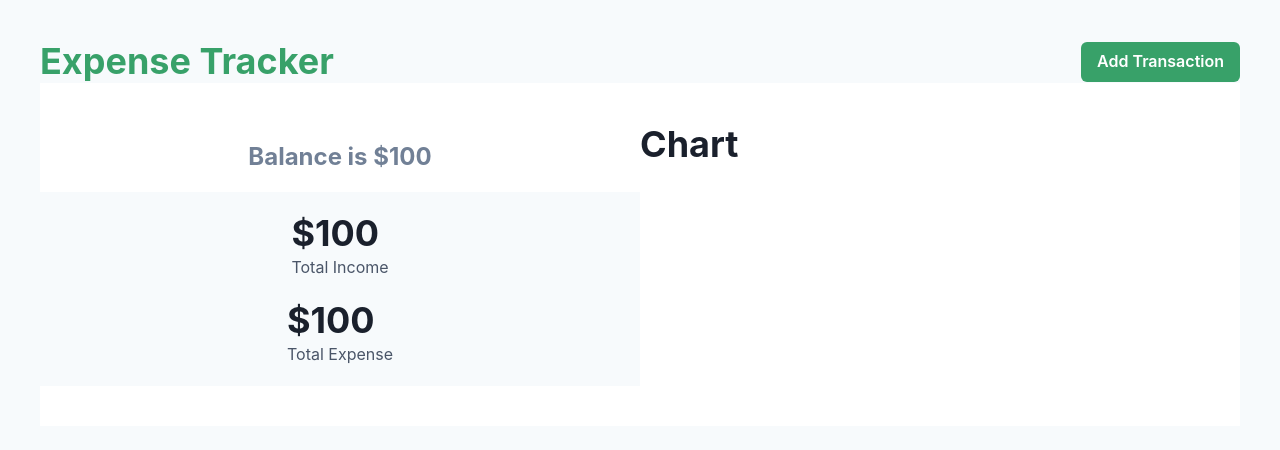
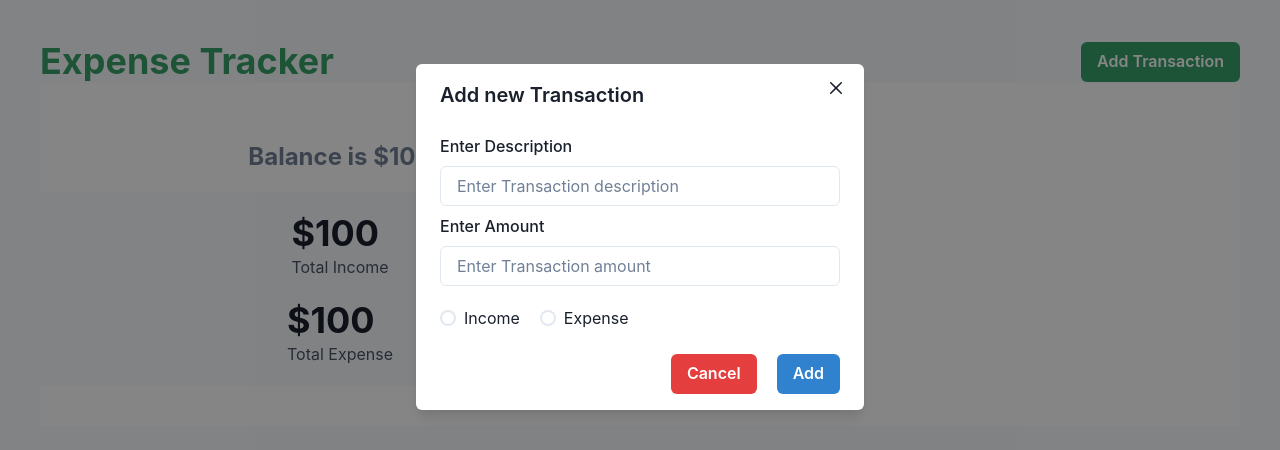
Before and after one commit to Abhijitkr/expense-tracker, a React (Vite) app: page / in a window 1280 px wide. Both pictures are taken after a click on the button "Add Transaction". Shown: the top 450 px of the page. Built offline with nearby package versions, Linux system fonts and the light colour scheme.

Commit message:
Add Modal for Adding Transaction

```diff
--- a/src/App.jsx
+++ b/src/App.jsx
@@ -1,11 +1,11 @@
 import { Container } from "@chakra-ui/react";
-import Main from "./components/Main";
+import Navbar from "./components/Navbar";
 import Summary from "./components/Summary";
 
 function App() {
   return (
     <Container bg="gray.50" maxW="Container.3xl" h="100vh" p="10">
-      <Main />
+      <Navbar />
       <Summary />
     </Container>
   );
--- a/src/components/AddTransaction.jsx
+++ b/src/components/AddTransaction.jsx
@@ -0,0 +1,63 @@
+import {
+  Button,
+  FormControl,
+  FormLabel,
+  Input,
+  Modal,
+  ModalBody,
+  ModalCloseButton,
+  ModalContent,
+  ModalFooter,
+  ModalHeader,
+  ModalOverlay,
+  Radio,
+  RadioGroup,
+} from "@chakra-ui/react";
+import { useContext } from "react";
+import { GlobalContext } from "../context/GlobalContext";
+
+export default function AddTransaction() {
+  const { isOpen, onClose } = useContext(GlobalContext);
+
+  return (
+    <Modal isOpen={isOpen} onClose={onClose}>
+      <ModalOverlay />
+      <ModalContent>
+        <ModalHeader>Add new Transaction</ModalHeader>
+        <ModalCloseButton />
+        <ModalBody>
+          <FormControl>
+            <FormLabel>Enter Description</FormLabel>
+            <Input
+              type="text"
+              placeholder="Enter Transaction description"
+              name="description"
+            />
+          </FormControl>
+          <FormControl mt="2">
+            <FormLabel>Enter Amount</FormLabel>
+            <Input
+              type="number"
+              placeholder="Enter Transaction amount"
+              name="amount"
+            />
+          </FormControl>
+          <RadioGroup colorScheme="green" mt="5">
+            <Radio mr="5" name="type" value="income">
+              Income
+            </Radio>
+            <Radio name="type" value="expense">
+              Expense
+            </Radio>
+          </RadioGroup>
+        </ModalBody>
+        <ModalFooter>
+          <Button mr="5" colorScheme="red" onClick={onClose}>
+            Cancel
+          </Button>
+          <Button colorScheme="blue">Add</Button>
+        </ModalFooter>
+      </ModalContent>
+    </Modal>
+  );
+}
--- a/src/components/Main.jsx
+++ /dev/null
@@ -1,10 +0,0 @@
-import { Button, Flex, Heading } from "@chakra-ui/react";
-
-export default function Main() {
-  return (
-    <Flex alignItems="center" justifyContent="space-between">
-      <Heading color={"green.500"}>Expense Tracker</Heading>
-      <Button colorScheme="green">Add Transaction</Button>
-    </Flex>
-  );
-}
--- /dev/null
+++ b/src/components/Navbar.jsx
@@ -0,0 +1,15 @@
+import { Button, Flex, Heading } from "@chakra-ui/react";
+import { useContext } from "react";
+import { GlobalContext } from "../context/GlobalContext";
+
+export default function Navbar() {
+  const { onOpen } = useContext(GlobalContext);
+  return (
+    <Flex alignItems="center" justifyContent="space-between">
+      <Heading color={"green.500"}>Expense Tracker</Heading>
+      <Button onClick={onOpen} colorScheme="green">
+        Add Transaction
+      </Button>
+    </Flex>
+  );
+}
--- a/src/components/Summary.jsx
+++ b/src/components/Summary.jsx
@@ -1,4 +1,5 @@
 import { Box, Flex, Heading, Text } from "@chakra-ui/react";
+import AddTransaction from "./AddTransaction";
 
 export default function Summary() {
   return (
@@ -27,6 +28,7 @@ export default function Summary() {
       <Box w="50%">
         <Heading>Chart</Heading>
       </Box>
+      <AddTransaction />
     </Flex>
   );
 }
--- a/src/context/GlobalContext.jsx
+++ b/src/context/GlobalContext.jsx
@@ -1,7 +1,14 @@
+import { useDisclosure } from "@chakra-ui/react";
 import { createContext } from "react";
 
 export const GlobalContext = createContext(null);
 
 export default function GlobalState({ children }) {
-  return <GlobalContext.Provider value={{}}>{children}</GlobalContext.Provider>;
+  const { isOpen, onOpen, onClose } = useDisclosure();
+
+  return (
+    <GlobalContext.Provider value={{ isOpen, onOpen, onClose }}>
+      {children}
+    </GlobalContext.Provider>
+  );
 }
```
